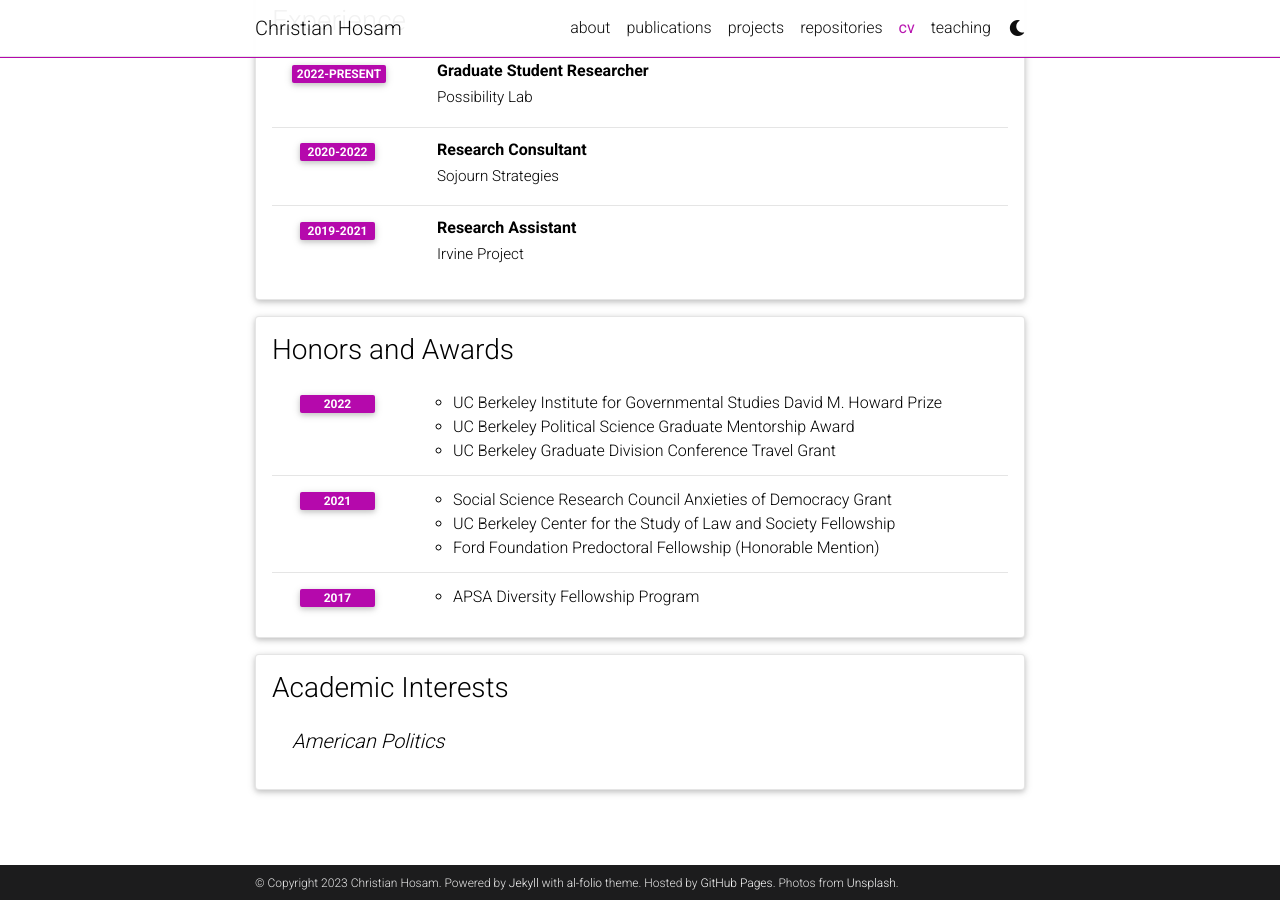
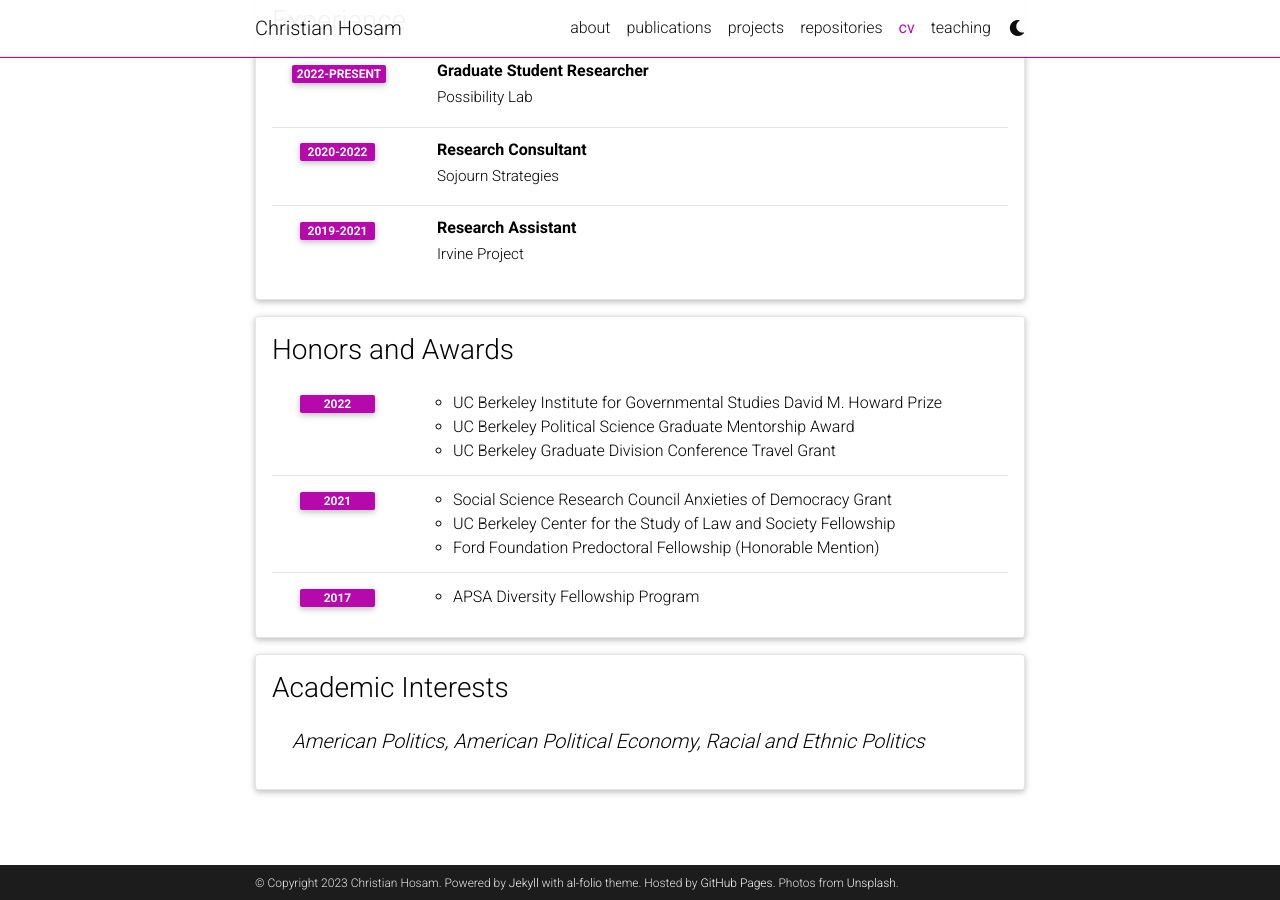
Before and after one commit to chosam2322/chosam2322.github.io, a Jekyll site: the page built from _pages/cv.md, in a window 1280 px wide and 900 px high, scrolled down 643 px. Built offline with Jekyll 4.4.1, drawn with Linux system fonts in a browser that asks for light colours; comment, search, counter and statistics services are not loaded; a style sheet for code colours, icons or effects is not loaded.

Commit message:
Update cv.yml

```diff
--- a/_data/cv.yml
+++ b/_data/cv.yml
@@ -52,4 +52,4 @@
 - title: Academic Interests
   type: nested_list
   contents:
-    - title: American Politics
+    - title: American Politics, American Political Economy, Racial and Ethnic Politics
```
